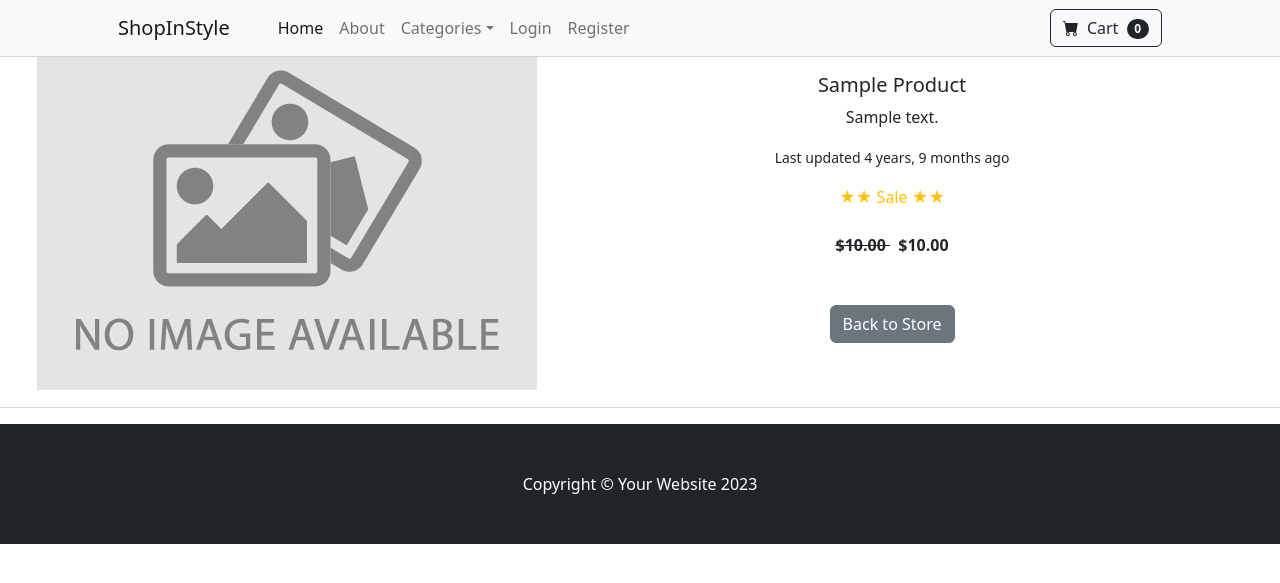
After one commit to s80programmeomega/django-ecommerce, a Django app: page /store/product/1 in a window 1280 px wide. The commit adds this page. Shown: the top 583 px of the page. Run offline with Django 5.2, Linux system fonts and the light colour scheme; tables that the repository leaves empty hold one stand-in row (values such as "Sample post"); some libraries are stand-ins or nearby versions.

Commit message:
Added product details

```diff
--- a/store/models.py
+++ b/store/models.py
@@ -1,6 +1,7 @@
 import os
 from django.db import models
 from django.db.models.enums import TextChoices
+from django.conf import settings
 
 
 # Categories of products
@@ -41,9 +42,16 @@ class Product(models.Model):
 
     # Handle requests to image url
     def get_image_url(self):
+        # if there is an image with a url
         if self.image and hasattr(self.image, 'url'):
-            if os.path.exists(self.image.url):
+            # if the url contains a file, return its path
+            if os.path.isfile(f"{settings.BASE_DIR}{self.image.url}"):
+                print(f"isfile ==> {self.image.url}\n")
                 return self.image.url
+            else:
+                print(f"Image file does not exists: {self.image.url}")
+                print("Using default image: /media/default/products/default_product.jp")
+
         return '/media/default/products/default_product.jpg'
 
     class Meta:
--- a/store/templates/home.html
+++ b/store/templates/home.html
@@ -25,7 +25,9 @@
                     <div class="badge bg-dark text-warning position-absolute" style="top: 0.5rem; right: 0.5rem">Sale</div>
                     {% endif %}
                     <!-- Product image-->
-                    <img class="card-img-top" src="{{p.get_image_url}}" alt="{{p.name}}" />
+                    <a href="{{p.get_image_url}}" target="_blank">
+                        <img src="{{p.get_image_url}}" class="img-fluid rounded-start" alt="{{p.name}}">
+                    </a>
                     <!-- Product details-->
                     <div class="card-body p-4">
                         <div class="text-center">
@@ -48,7 +50,7 @@
                     </div>
                     <!-- Product actions-->
                     <div class="card-footer p-4 pt-0 border-top-0 bg-transparent">
-                        <div class="text-center"><a class="btn btn-outline-dark mt-auto" href="#">View options</a></div>
+                        <div class="text-center"><a class="btn btn-outline-dark mt-auto" href='{% url "store:product_details" p.id %}'>View Product</a></div>
                     </div>
                 </div>
             </div>
--- a/store/templates/navbar.html
+++ b/store/templates/navbar.html
@@ -10,9 +10,9 @@
                 <li class="nav-item"><a class="nav-link" href='{% url "store:about" %}'>About</a></li>
                 <li class="nav-item dropdown">
                     <a class="nav-link dropdown-toggle" id="navbarDropdown" href="#" role="button"
-                        data-bs-toggle="dropdown" aria-expanded="false">Shop</a>
+                        data-bs-toggle="dropdown" aria-expanded="false">Categories</a>
                         <ul class="dropdown-menu" aria-labelledby="navbarDropdown">
-                        <li><a class="dropdown-item" href="#!">All Products</a></li>
+                        <li><a class="dropdown-item" href='{% url "store:home" %}'>All Products</a></li>
                         <li>
                             <hr class="dropdown-divider" />
                         </li>
--- /dev/null
+++ b/store/templates/product_details.html
@@ -0,0 +1,54 @@
+{% extends 'base.html' %}
+{% load humanize %}
+
+{% block title %}
+    Product Details
+{% endblock title %}
+
+{% block content %}
+    <div class="row justify-content-center">
+        <div class="card mb-3 px-md-5 px-1">
+            <div class="row g-md-1 g-0">
+                <div class="col-md-5">
+                    <a href="{{product.get_image_url}}" target="_blank">
+                        <img src="{{product.get_image_url}}" class="img-fluid" alt="{{product.name}}">
+                    </a>
+                </div>
+                <div class="col-md-7">
+                    <div class="card-body">
+                        <div class="text-center">
+                            <h5 class="card-title">{{product.name |title}}</h5>
+                            <p class="card-text">
+                                {{product.description}}
+                            </p>
+                            <p class="card-text">
+                                <small class="text-body-secondary">Last updated {{product.last_modified|naturaltime}}</small>
+                            </p>
+                            {% if product.on_sale %}
+                                <div class="text-warning">
+                                    &starf;&starf; Sale &starf;&starf;
+                                </div>
+                                <br>
+                                <strong class="text-decoration-line-through">
+                                    ${{product.price | intcomma}}
+                                </strong>&NonBreakingSpace;
+                                <strong class="">
+                                    ${{product.sale_price | intcomma}}
+                                </strong>
+                            {% else %}
+                                <strong class="">
+                                    ${{product.sale_price | intcomma}}
+                                </strong>
+                            {% endif %}
+                        </>
+                        <div class="row justify-content-around py-5">
+                            <div class="col">
+                                <a href='{% url "store:home" %}' class="btn btn-secondary">Back to Store</a>
+                            </div>
+                        </div>
+                    </div>
+                </div>
+            </div>
+        </div>
+    </div>
+{% endblock content %}
--- a/store/urls.py
+++ b/store/urls.py
@@ -6,5 +6,6 @@ app_name = "store"
 
 urlpatterns = [
     path(route="", view=views.home, name="home"),
+    path(route="product/<int:id>", view=views.product_details, name="product_details"),
     path(route="about/", view=views.about, name="about"),
 ]
--- a/store/views.py
+++ b/store/views.py
@@ -1,12 +1,10 @@
-from django.contrib import messages
-from django.contrib.auth import authenticate, login, logout
-from django.shortcuts import redirect, render
 from django.http import HttpRequest
+from django.shortcuts import get_object_or_404, render
 
 from .models import Product
 
 
-def home(request):
+def home(request: HttpRequest):
     products = Product.objects.all().order_by("-id")
     header = {"title": "Shop in style", "text": "Welcome to our shop !"}
     context = {"products": products,
@@ -14,6 +12,12 @@ def home(request):
     return render(request, template_name="home.html", context=context)
 
 
-def about(request):
+def about(request: HttpRequest):
     header = {"title": "About Us ...", "text": "lorem"}
     return render(request=request, template_name="about.html", context={"header": header})
+
+
+def product_details(request: HttpRequest, id: int):
+    product = get_object_or_404(Product, id=id)
+    print(f'{product=}')
+    return render(request=request, template_name="product_details.html", context={"product": product})
```
Also changed, not shown: user/forms.py (+3 -4 lines), user/templates/register_user.html (+9 -5 lines), user/views.py (+5 -3 lines).
